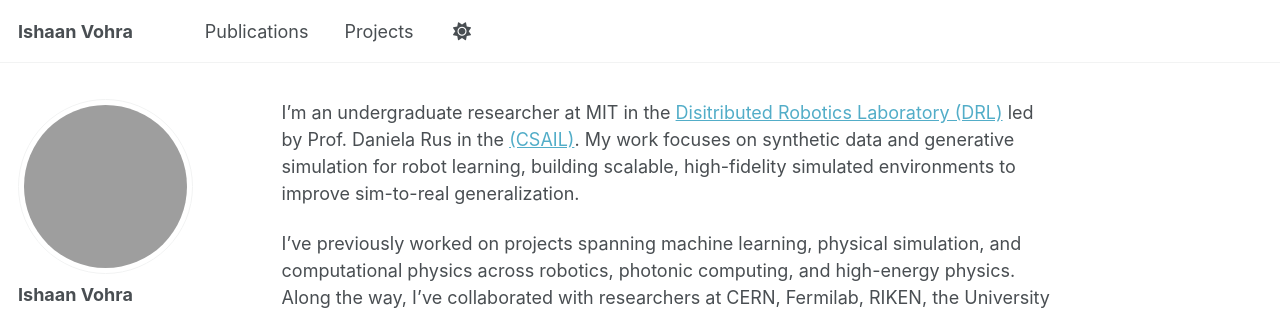
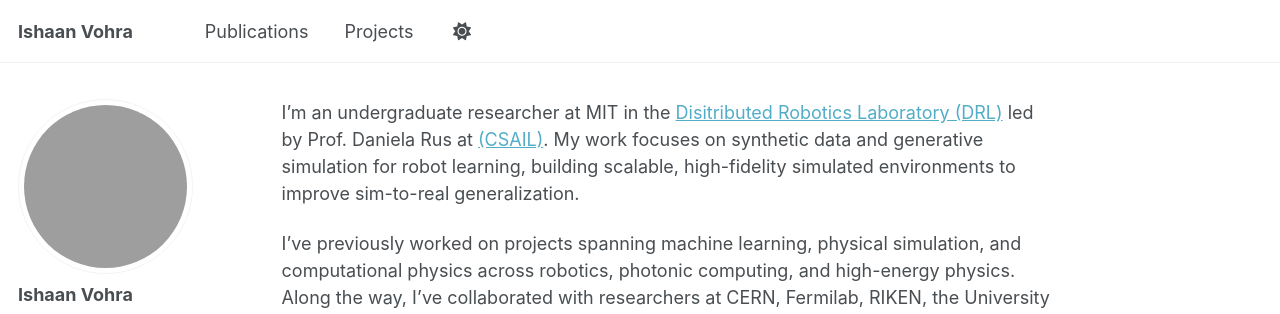
Before and after one commit to Ishaan-vohra/Ishaan-vohra.github.io, a Jekyll site: the page built from _pages/about.md, in a window 1280 px wide and 900 px high. Shown: the top 314 px of the window. Built offline with Jekyll 4.4.1, drawn with Linux system fonts in a browser that asks for light colours; some web fonts are replaced; a script that is not in the unit is left out.

Commit message:
Update about.md

```diff
--- a/_pages/about.md
+++ b/_pages/about.md
@@ -7,7 +7,7 @@
   - /about.html
 ---
 
-I'm an undergraduate researcher at MIT in the [Disitributed Robotics Laboratory (DRL)](https://www.csail.mit.edu/research/distributed-robotics-laboratory) led by Prof. Daniela Rus in the [(CSAIL)](https://www.csail.mit.edu/). My work focuses on synthetic data and generative simulation for robot learning, building scalable, high-fidelity simulated environments to improve sim-to-real generalization.
+I'm an undergraduate researcher at MIT in the [Disitributed Robotics Laboratory (DRL)](https://www.csail.mit.edu/research/distributed-robotics-laboratory) led by Prof. Daniela Rus at [(CSAIL)](https://www.csail.mit.edu/). My work focuses on synthetic data and generative simulation for robot learning, building scalable, high-fidelity simulated environments to improve sim-to-real generalization.
 
 I’ve previously worked on projects spanning machine learning, physical simulation, and computational physics across robotics, photonic computing, and high-energy physics. Along the way, I’ve collaborated with researchers at CERN, Fermilab, RIKEN, the University of Liverpool, and MIT (Media Lab and RLE). Outside of research, I produce electronic music and play on the MIT badminton club team; I also enjoy squash, skiing, and table tennis.
 
```
